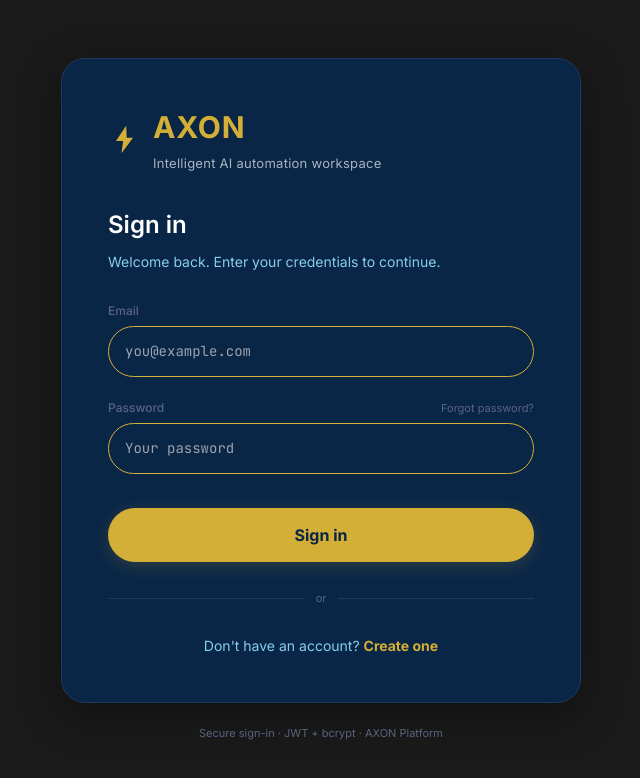
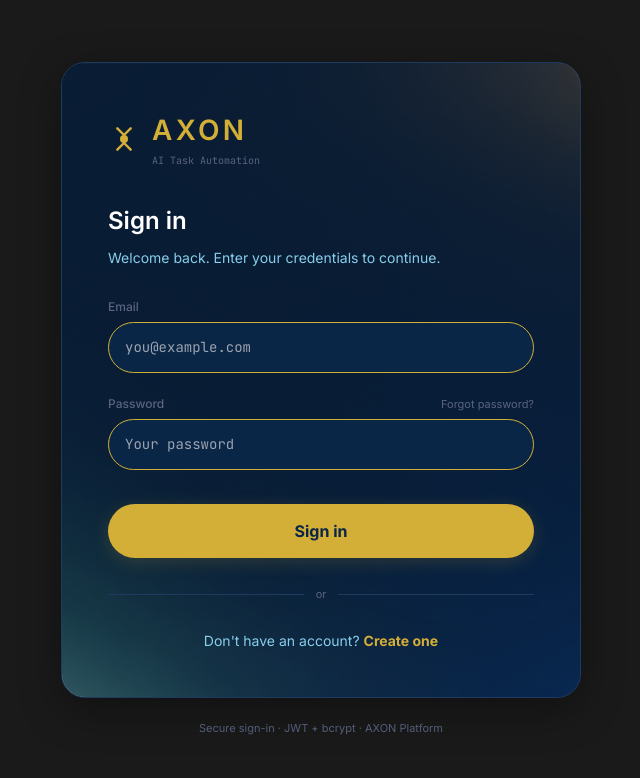
Before and after one commit to Rehan-Abrar/btech, a React (Vite) app in the folder frontend/: page /login in a window 1280 px wide. Shown: the top 778 px of the page, without its empty margins (319-959 px from the left). Built offline with nearby package versions, Linux system fonts and the light colour scheme; no server answers.

Commit message:
style: unify branding with Logo component and update Login/Register page designs

```diff
--- /dev/null
+++ b/frontend/src/components/Logo.jsx
@@ -0,0 +1,33 @@
+// src/components/Logo.jsx
+import React from "react";
+
+export const IconAxon = ({ size = 24 }) => (
+  <svg width={size} height={size} viewBox="0 0 24 24" fill="none">
+    <circle cx="12" cy="12" r="3" fill="#D4AF37"/>
+    <line x1="12" y1="9"  x2="7"  y2="4"  stroke="#D4AF37" strokeWidth="1.8" strokeLinecap="round"/>
+    <line x1="12" y1="9"  x2="17" y2="4"  stroke="#D4AF37" strokeWidth="1.8" strokeLinecap="round"/>
+    <line x1="12" y1="15" x2="7"  y2="20" stroke="#D4AF37" strokeWidth="1.8" strokeLinecap="round"/>
+    <line x1="12" y1="15" x2="17" y2="20" stroke="#D4AF37" strokeWidth="1.8" strokeLinecap="round"/>
+  </svg>
+);
+
+export default function Logo({ collapsed = false, size = 20, fontSize = "14px" }) {
+  return (
+    <div className={`flex items-center gap-3 ${collapsed ? "justify-center" : ""}`}>
+      <IconAxon size={size} />
+      {!collapsed && (
+        <div>
+          <span
+            className="text-gold font-semibold tracking-widest uppercase"
+            style={{ letterSpacing: "0.12em", fontSize }}
+          >
+            AXON
+          </span>
+          <p className="text-iron text-xs font-mono mt-0.5" style={{ fontSize: "10px" }}>
+            AI Task Automation
+          </p>
+        </div>
+      )}
+    </div>
+  );
+}
--- a/frontend/src/components/Sidebar.jsx
+++ b/frontend/src/components/Sidebar.jsx
@@ -5,6 +5,7 @@
 
 import { useState } from "react";
 import { NavLink }  from "react-router-dom";
+import Logo from "./Logo";
 
 // ── SVG icon components (no emoji, professional) ──────────────
 const IconDashboard = () => (
@@ -45,15 +46,6 @@ const IconLogout = () => (
     <line x1="21" y1="12" x2="9" y2="12"/>
   </svg>
 );
-const IconAxon = () => (
-  <svg width="20" height="20" viewBox="0 0 24 24" fill="none">
-    <circle cx="12" cy="12" r="3" fill="#D4AF37"/>
-    <line x1="12" y1="9"  x2="7"  y2="4"  stroke="#D4AF37" strokeWidth="1.8" strokeLinecap="round"/>
-    <line x1="12" y1="9"  x2="17" y2="4"  stroke="#D4AF37" strokeWidth="1.8" strokeLinecap="round"/>
-    <line x1="12" y1="15" x2="7"  y2="20" stroke="#D4AF37" strokeWidth="1.8" strokeLinecap="round"/>
-    <line x1="12" y1="15" x2="17" y2="20" stroke="#D4AF37" strokeWidth="1.8" strokeLinecap="round"/>
-  </svg>
-);
 
 const studentLinks = [
   { to: "/",     icon: <IconDashboard />, label: "Dashboard" },
@@ -81,22 +73,8 @@ export default function Sidebar({ user, onAddTask, onLogout }) {
       `}
       style={{ minHeight: "100vh", background: "rgba(10,38,71,0.45)" }}
     >
-      {/* ── Logo ──────────────────────────────────────────── */}
-      <div className={`flex items-center gap-3 px-4 py-5 border-b border-steel ${collapsed ? "justify-center" : ""}`}>
-        <IconAxon />
-        {!collapsed && (
-          <div>
-            <span
-              className="text-gold font-semibold tracking-widest text-sm uppercase"
-              style={{ letterSpacing: "0.12em" }}
-            >
-              AXON
-            </span>
-            <p className="text-iron text-xs font-mono mt-0.5" style={{ fontSize: "10px" }}>
-              AI Task Automation
-            </p>
-          </div>
-        )}
+      <div className={`px-4 py-5 border-b border-steel ${collapsed ? "flex justify-center" : ""}`}>
+        <Logo collapsed={collapsed} />
       </div>
 
       {/* ── New Task button ───────────────────────────────── */}
--- a/frontend/src/pages/Landing.jsx
+++ b/frontend/src/pages/Landing.jsx
@@ -4,6 +4,7 @@
 import { useMemo, useState } from "react";
 import { useNavigate } from "react-router-dom";
 import gradiantBg from "../gradiant.png";
+import Logo from "../components/Logo";
 import image1 from "../image1.jpeg";
 import image2 from "../image2.jpeg";
 
@@ -44,8 +45,7 @@ export default function Landing() {
               className="flex items-center gap-2 text-white font-medium"
               aria-label="AXON"
             >
-              <span className="text-gold">⚡</span>
-              <span className="tracking-wide lowercase">axon</span>
+              <Logo size={24} fontSize="18px" />
             </button>
 
             <button
@@ -100,7 +100,7 @@ export default function Landing() {
             <div className="mt-8 flex flex-col sm:flex-row gap-4 justify-center">
               <button
                 type="button"
-                onClick={() => navigate("/")}
+                onClick={() => navigate("/login")}
                 className="rounded-pill px-10 py-3 bg-gold text-navy text-sm font-semibold hover:brightness-110 active:scale-95 transition"
               >
                 Launch dashboard
@@ -145,7 +145,7 @@ export default function Landing() {
             >
               <div
                 className="absolute inset-0 bg-center bg-cover"
-                style={{ backgroundImage: `url(${image1})`, opacity: 0.65 }}
+                style={{ backgroundImage: `url(${image1})`, opacity: 0.55 }}
               />
               <div className="absolute inset-0" style={{ background: "rgba(0,0,0,0.35)" }} />
               <div className="relative min-h-[60vh] md:min-h-[72vh] flex items-center justify-end px-6 md:px-12 py-12">
@@ -168,7 +168,7 @@ export default function Landing() {
             >
               <div
                 className="absolute inset-0 bg-center bg-cover"
-                style={{ backgroundImage: `url(${image2})`, opacity: 0.7 }}
+                style={{ backgroundImage: `url(${image2})`, opacity: 0.55 }}
               />
               <div className="absolute inset-0" style={{ background: "rgba(0,0,0,0.35)" }} />
               <div className="relative min-h-[60vh] md:min-h-[72vh] flex items-center justify-start px-6 md:px-12 py-12">
@@ -191,7 +191,7 @@ export default function Landing() {
             >
               <div
                 className="absolute inset-0 bg-center bg-cover"
-                style={{ backgroundImage: `url(${image1})`, opacity: 0.65 }}
+                style={{ backgroundImage: `url(${image1})`, opacity: 0.55 }}
               />
               <div className="absolute inset-0" style={{ background: "rgba(0,0,0,0.35)" }} />
               <div className="relative min-h-[60vh] md:min-h-[72vh] flex items-center justify-end px-6 md:px-12 py-12">
--- a/frontend/src/pages/Login.jsx
+++ b/frontend/src/pages/Login.jsx
@@ -2,6 +2,8 @@
 import { useState } from "react";
 import { Link, useNavigate } from "react-router-dom";
 import { login } from "../api/auth";
+import Logo from "../components/Logo";
+import gradiantBg from "../gradiant.png";
 
 const AXON = {
   // Palette aligned with AXON Brand Identity System
@@ -224,73 +226,28 @@ export default function Login({ onLogin }) {
         <div
           style={{
             background: AXON.surface,
+            backgroundImage: `url(${gradiantBg})`,
+            backgroundSize: 'cover',
+            backgroundPosition: 'center',
             border: `1px solid ${AXON.border}`,
             padding: '46px',
             borderRadius: '24px',
             boxShadow: '0 12px 40px rgba(0,0,0,0.35)',
+            position: 'relative',
+            overflow: 'hidden',
           }}
         >
+          {/* Subtle overlay to keep text readable on top of gradient */}
+          <div style={{ position: 'absolute', inset: 0, background: 'rgba(10,38,71,0.7)', zIndex: 0 }} />
+
+          <div style={{ position: 'relative', zIndex: 1 }}>
           {/* Logo + Title inside blue box */}
           <div
             style={{
-              display: 'flex',
-              alignItems: 'center',
-              gap: '12px',
               marginBottom: '10px',
             }}
           >
-            <span
-              style={{
-                color: AXON.primary,
-                fontSize: '32px',
-                fontWeight: '700',
-              }}
-            >
-              <svg
-  width="33"
-  height="33"
-  viewBox="0 0 24 24"
-  fill="none"
-  xmlns="http://www.w3.org/2000/svg"
-  style={{
-    display: 'flex',
-    alignItems: 'center',
-    justifyContent: 'center',
-    marginTop: '1px',
-  }}
->
-  <path
-    d="M13.2 2L5.8 13H11L9.8 22L18.2 10.8H13.6L13.2 2Z"
-    fill={AXON.primary}
-  />
-</svg>
-            </span>
-
-            <div>
-              <h1
-                style={{
-                  margin: 0,
-                  fontSize: '30px',
-                  fontWeight: '700',
-                  color: AXON.primary,
-                  letterSpacing: '0.03em',
-                }}
-              >
-                AXON
-              </h1>
-
-              {/* Description line */}
-              <p
-                style={{
-                  margin: '4px 0 0 0',
-                  fontSize: '13px',
-                  color: 'rgba(255,255,255,0.65)',
-                  letterSpacing: '0.02em',
-                }}
-              >
-                Intelligent AI automation workspace
-              </p>
-            </div>
+            <Logo size={32} fontSize="28px" />
           </div>
 
           {/* Sign in text */}
@@ -454,6 +411,7 @@ export default function Login({ onLogin }) {
               Create one
             </Link>
           </p>
+          </div>
         </div>
 
         <p
--- a/frontend/src/pages/Register.jsx
+++ b/frontend/src/pages/Register.jsx
@@ -2,6 +2,8 @@
 import { useState } from "react";
 import { Link, useNavigate } from "react-router-dom";
 import { register } from "../api/auth";
+import Logo from "../components/Logo";
+import gradiantBg from "../gradiant.png";
 
 const AXON = {
   bg: '#1A1A1A',
@@ -285,56 +287,27 @@ export default function Register({ onLogin }) {
         <div
           style={{
             background: AXON.surface,
+            backgroundImage: `url(${gradiantBg})`,
+            backgroundSize: 'cover',
+            backgroundPosition: 'center',
             border: `1px solid ${AXON.border}`,
             padding: '46px',
             borderRadius: '24px',
             boxShadow: '0 12px 40px rgba(0,0,0,0.35)',
+            position: 'relative',
+            overflow: 'hidden',
           }}
         >
-          {/* Logo */}
+          {/* Subtle overlay to keep text readable on top of gradient */}
+          <div style={{ position: 'absolute', inset: 0, background: 'rgba(10,38,71,0.7)', zIndex: 0 }} />
+
+          <div style={{ position: 'relative', zIndex: 1 }}>
           <div
             style={{
-              display: 'flex',
-              alignItems: 'center',
-              gap: '12px',
               marginBottom: '10px',
             }}
           >
-            <svg
-              width="33"
-              height="33"
-              viewBox="0 0 24 24"
-              fill="none"
-            >
-              <path
-                d="M13.2 2L5.8 13H11L9.8 22L18.2 10.8H13.6L13.2 2Z"
-                fill={AXON.primary}
-              />
-            </svg>
-
-            <div>
-              <h1
-                style={{
-                  margin: 0,
-                  fontSize: '30px',
-                  fontWeight: '700',
-                  color: AXON.primary,
-                  letterSpacing: '0.03em',
-                }}
-              >
-                AXON
-              </h1>
-
-              <p
-                style={{
-                  margin: '4px 0 0 0',
-                  fontSize: '13px',
-                  color: 'rgba(255,255,255,0.65)',
-                }}
-              >
-                Intelligent AI automation workspace
-              </p>
-            </div>
+            <Logo size={32} fontSize="28px" />
           </div>
 
           <div style={{ marginTop: '34px' }}>
@@ -555,6 +528,7 @@ export default function Register({ onLogin }) {
               </p>
             </>
           )}
+          </div>
         </div>
       </div>
     </div>
```
